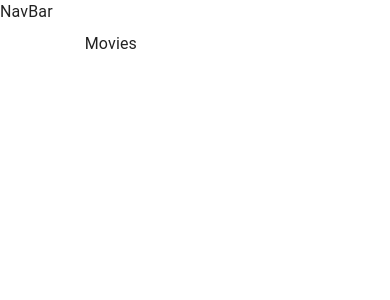
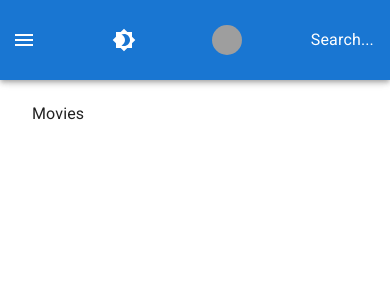
Before and after one commit to sudhanshuDongre24/Filmpire, a React (Vite) app: page / in a window 390 px wide. Shown: the top 300 px of the page. Built offline with nearby package versions, Linux system fonts and the light colour scheme; grey boxes are pictures that could not be loaded.

Commit message:
navBar added

```diff
--- a/index.html
+++ b/index.html
@@ -5,6 +5,7 @@
   <meta charset="UTF-8" />
   <link rel="icon" type="image/svg+xml" href="/vite.svg" />
   <meta name="viewport" content="width=device-width, initial-scale=1.0" />
+  <link rel="stylesheet" href="https://fonts.googleapis.com/css?family=Roboto:300,400,500,700&display=swap" />
   <title>Filmpire</title>
 </head>
 
--- a/src/app.jsx
+++ b/src/app.jsx
@@ -19,7 +19,7 @@
       <CssBaseline />
       <NavBar />
       <main className={classes.content}>
-        <div className={classes.toobar} />
+        <div className={classes.toolbar} />
         <Routes>
           <Route exact path="/movie/:id" element={<MovieInformation />}></Route>
           <Route exact path="/actors/:id" element={<Actors />}></Route>
--- a/src/components/NavBar/NavBar.jsx
+++ b/src/components/NavBar/NavBar.jsx
@@ -1,7 +1,75 @@
 import React from "react";
+import {
+  AppBar,
+  IconButton,
+  Toolbar,
+  Drawer,
+  Button,
+  Avatar,
+  useMediaQuery,
+} from "@mui/material";
+import {
+  Menu,
+  AccountCircle,
+  Brightness4,
+  Brightness7,
+} from "@mui/icons-material";
+import { useTheme } from "@mui/material/styles";
+import { Link } from "react-router-dom";
+import useStyles from "./styles";
 
 const NavBar = () => {
-  return <div>NavBar</div>;
+  const classes = useStyles();
+  const isMobile = useMediaQuery("(max-width:600px");
+  const theme = useTheme();
+  const isAuthenticated = true;
+
+  return (
+    <>
+      <AppBar position="fixed">
+        <Toolbar className={classes.toolbar}>
+          {isMobile && (
+            <IconButton
+              color="inherit"
+              edge="start"
+              style={{ outline: "none" }}
+              onClick={() => {}}
+              className={classes.menuButton}
+            >
+              <Menu />
+            </IconButton>
+          )}
+          <IconButton color="inherit" sx={{ ml: 1 }} onClick={() => {}}>
+            {theme.palette.mode === "dark" ? <Brightness7 /> : <Brightness4 />}
+          </IconButton>
+          {!isMobile && "Search..."}
+          <div>
+            {!isAuthenticated ? (
+              <Button color="inherit" onClick={() => {}}>
+                Login &nbsp; <AccountCircle />
+              </Button>
+            ) : (
+              <Button
+                color="inherit"
+                component={Link}
+                to="/profile/:id"
+                className={classes.linkButton}
+                onClick={() => {}}
+              >
+                {!isMobile && <>My Movies &nbsp;</>}
+                <Avatar
+                  style={{ width: 30, height: 30 }}
+                  alt="Profile"
+                  src="https://google.com"
+                />
+              </Button>
+            )}
+          </div>
+          {isMobile && "Search..."}
+        </Toolbar>
+      </AppBar>
+    </>
+  );
 };
 
 export default NavBar;
--- /dev/null
+++ b/src/components/NavBar/styles.js
@@ -0,0 +1,21 @@
+import { makeStyles } from "@mui/styles";
+
+export default makeStyles((theme) => ({
+  toolbar: {
+    height: "80px",
+    display: "flex",
+    justifyContent: "space-between",
+    marginLeft: "240px",
+    [theme.breakpoints.down("sm")]: {
+      marginLeft: 0,
+      flexWrap: "wrap",
+    },
+  },
+
+  menuButton: {
+    marginRight: theme.spacing(2),
+    [theme.breakpoints.up("sm")]: {
+      display: "none",
+    },
+  },
+}));
--- a/src/main.jsx
+++ b/src/main.jsx
@@ -1,14 +1,19 @@
 import React from "react";
 import ReactDOM from "react-dom/client";
 import { BrowserRouter } from "react-router-dom";
+import { createTheme, ThemeProvider } from "@mui/material/styles";
 
 import App from "./App";
 import "./index.css";
 
+const theme = createTheme({});
+
 ReactDOM.createRoot(document.getElementById("root")).render(
   <React.StrictMode>
-    <BrowserRouter>
-      <App />
-    </BrowserRouter>
+    <ThemeProvider theme={theme}>
+      <BrowserRouter>
+        <App />
+      </BrowserRouter>
+    </ThemeProvider>
   </React.StrictMode>
 );
```
